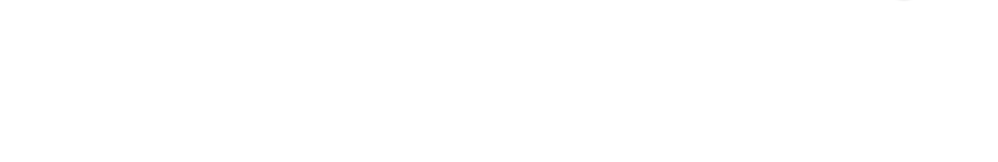
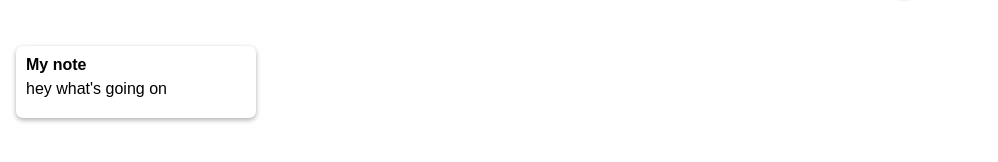
Before and after one commit to hans-4303/google-keep-sample, a React (Create React App) app: page / in a window 1280 px wide. Shown: the part 480-642 px from the top of the page, without its empty margins (0-998 px from the left). Built offline with nearby package versions, Linux system fonts and the light colour scheme.

Commit message:
props title, content 수신 준비 완료

```diff
--- a/src/App.js
+++ b/src/App.js
@@ -8,7 +8,7 @@ function App() {
       <div>
         <Header />
         <CreateArea />
-        {/* <Note /> */}
+        <Note />
       </div>
     </>
   );
--- a/src/components/Note.jsx
+++ b/src/components/Note.jsx
@@ -1,10 +1,11 @@
 import React from "react";
 
-const Note = () => {
+/* props title, content 수신 준비 완료 */
+const Note = ({ title, content }) => {
   return (
     <div className="note">
-      <h1>My note</h1>
-      <p>hey what's going on</p>
+      <h1>{title || "My note"}</h1>
+      <p>{content || "hey what's going on"}</p>
     </div>
   );
 };
```
